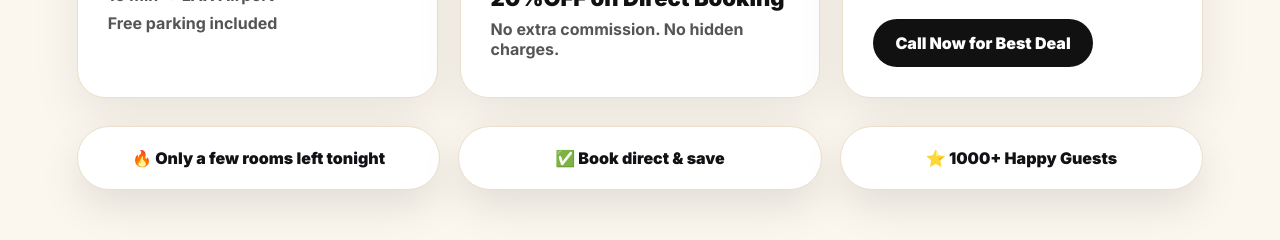
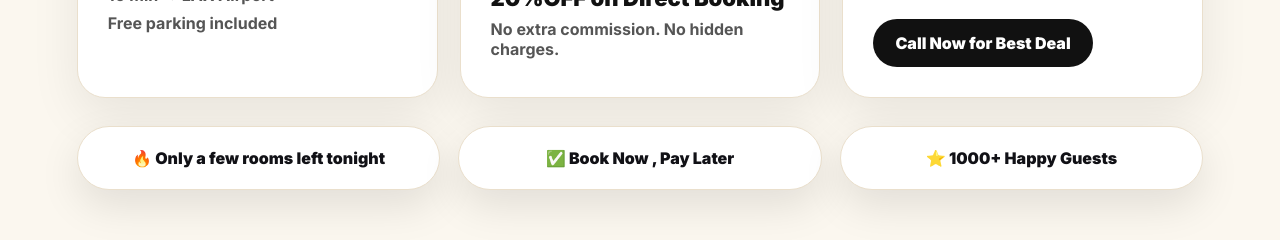
Before and after one commit to meetx00719/dream-inn-website, a React (Vite) app: page / in a window 1280 px wide. Shown: the part 1120-1360 px from the top of the page. Built offline with nearby package versions, Linux system fonts and the light colour scheme.

Commit message:
all fixed

```diff
--- a/src/App.jsx
+++ b/src/App.jsx
@@ -692,7 +692,7 @@ function App() {
 
           <div className="bookingTrustStrip">
             <span>🔥 Only a few rooms left tonight</span>
-            <span>✅ Book direct & save</span>
+            <span>✅ Book Now , Pay Later</span>
             <span>⭐ 1000+ Happy Guests</span>
           </div>
         </section>
```
